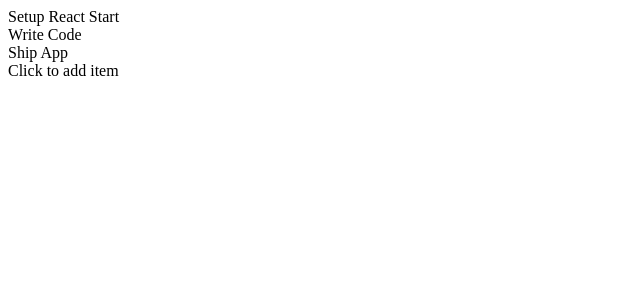
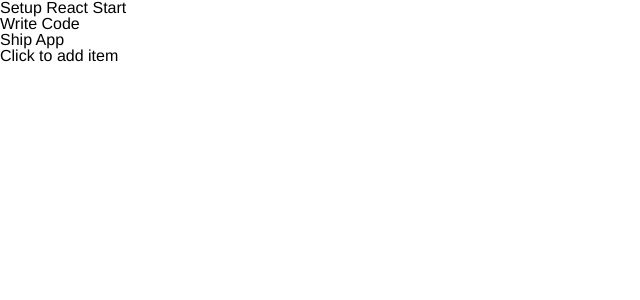
Before and after one commit to dabbott/react-start, a React app: page / in a window 1280 px wide. Shown: the top 300 px of the page, without its empty margins (0-640 px from the left). Built offline with nearby package versions, Linux system fonts and the light colour scheme; the HTML template or start-up script is replaced by a standard one.

Commit message:
Add styles

```diff
--- a/package.json
+++ b/package.json
@@ -29,6 +29,7 @@
     "babel-runtime": "^6.22.0",
     "compression": "^1.6.2",
     "copy-webpack-plugin": "^4.0.1",
+    "css-loader": "^0.26.1",
     "eslint": "^3.15.0",
     "eslint-config-airbnb": "^14.1.0",
     "eslint-plugin-import": "^2.2.0",
@@ -41,6 +42,7 @@
     "react-redux": "^5.0.2",
     "redux": "^3.6.0",
     "redux-thunk": "^2.2.0",
+    "style-loader": "^0.13.1",
     "webpack": "^2.2.0"
   },
   "devDependencies": {
--- a/src/index.js
+++ b/src/index.js
@@ -2,6 +2,8 @@
 import ReactDOM from 'react-dom'
 import { AppContainer } from 'react-hot-loader'
 
+import './styles/reset.css'
+import './styles/main.css'
 import App from './App'
 
 const render = () => {
--- /dev/null
+++ b/src/styles/main.css
@@ -0,0 +1,3 @@
+body {
+  font-family: "Helvetica Neue", Helvetica, Arial, sans-serif;
+}
--- /dev/null
+++ b/src/styles/reset.css
@@ -0,0 +1,48 @@
+/* http://meyerweb.com/eric/tools/css/reset/
+   v2.0 | 20110126
+   License: none (public domain)
+*/
+
+html, body, div, span, applet, object, iframe,
+h1, h2, h3, h4, h5, h6, p, blockquote, pre,
+a, abbr, acronym, address, big, cite, code,
+del, dfn, em, img, ins, kbd, q, s, samp,
+small, strike, strong, sub, sup, tt, var,
+b, u, i, center,
+dl, dt, dd, ol, ul, li,
+fieldset, form, label, legend,
+table, caption, tbody, tfoot, thead, tr, th, td,
+article, aside, canvas, details, embed,
+figure, figcaption, footer, header, hgroup,
+menu, nav, output, ruby, section, summary,
+time, mark, audio, video {
+  margin: 0;
+  padding: 0;
+  border: 0;
+  font-size: 100%;
+  font: inherit;
+  vertical-align: baseline;
+}
+/* HTML5 display-role reset for older browsers */
+article, aside, details, figcaption, figure,
+footer, header, hgroup, menu, nav, section {
+  display: block;
+}
+body {
+  line-height: 1;
+}
+ol, ul {
+  list-style: none;
+}
+blockquote, q {
+  quotes: none;
+}
+blockquote:before, blockquote:after,
+q:before, q:after {
+  content: '';
+  content: none;
+}
+table {
+  border-collapse: collapse;
+  border-spacing: 0;
+}
--- a/webpack.config.js
+++ b/webpack.config.js
@@ -34,6 +34,13 @@
                 cacheDirectory: true,
               },
             },
+          ],
+        },
+        {
+          test: /\.css$/,
+          use: [
+            'style-loader',
+            'css-loader',
           ],
         },
       ],
```
Also changed, not shown: 1 other file (tests, documents, lock files or other folders).
